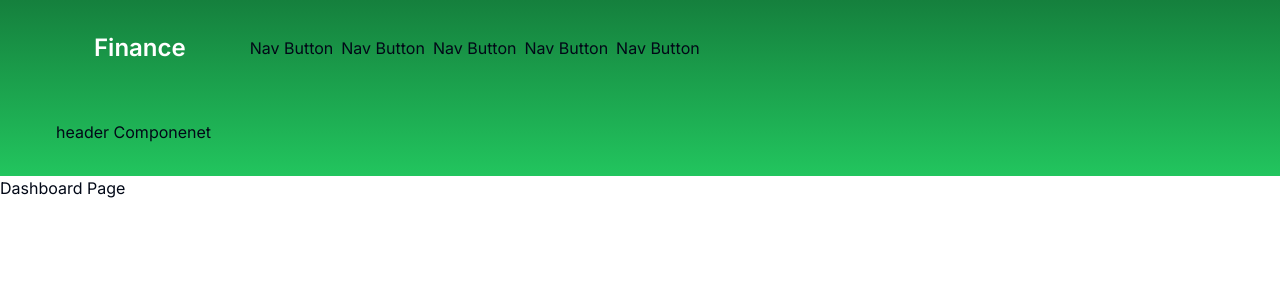
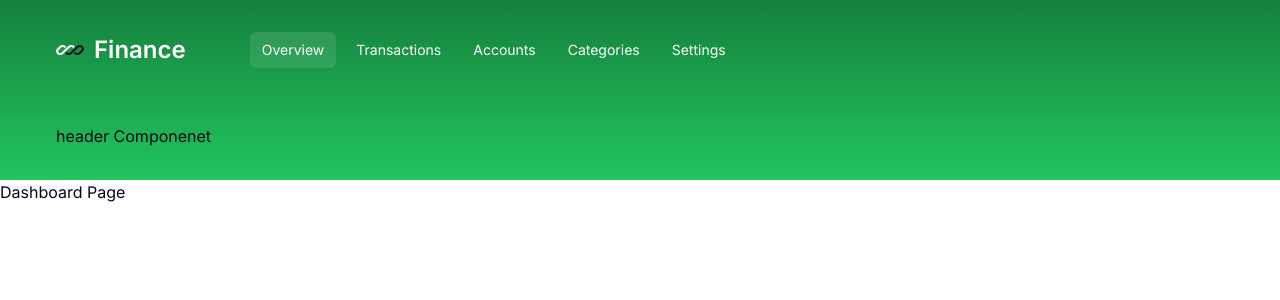
Before and after one commit to psood708/FinFun, a Next.js app: page / in a window 1280 px wide. Shown: the top 300 px of the page. Built offline with nearby package versions, Linux system fonts and the light colour scheme.

Commit message:
Finfun cont

```diff
--- a/components/header.tsx
+++ b/components/header.tsx
@@ -1,3 +1,5 @@
+"use client";
+
 import { HeaderLogo } from "@/components/header-logo"
 import {Navigation} from "@/components/navigation"
 export const Header = () =>{
@@ -8,6 +10,7 @@ export const Header = () =>{
                     <div className="flex items-center lg:gap-x-16">
                         <HeaderLogo/>
                         <Navigation/>
+
                     </div>
                 </div>
 
--- a/components/nav-button.tsx
+++ b/components/nav-button.tsx
@@ -1,3 +1,7 @@
+import { Button } from "@/components/ui/button";
+import { cn } from "@/lib/utils";
+import Link from "next/link";
+
 type Props = {
 
     href:string;
@@ -5,11 +9,26 @@ type Props = {
     isActive?:boolean;
 };
 
-export const NavButton = ({}: Props) =>{
+export const NavButton = ({
+    href,
+    label,
+    isActive
+}: Props) =>{
     return (
-        <div>
-            Nav Button
-        </div>
+        <Button
+            asChild
+            size="sm"
+            variant="outline"
+            className={cn(
+                "w-full lg:w-auto justify-between font-normal hover:bg-white/20 hover:text-white border-none focus-visible:ring-offset-0 focus-visible:ring-transparent outline-none text-white focus:bg-white/30 transition",
+                isActive ? "bg-white/10 text-white" : "bg-transparent"
+
+            )}
+        >
+            <Link href={href}>
+            {label}
+            </Link>
+        </Button>
 
     );
 
--- a/package.json
+++ b/package.json
@@ -13,6 +13,8 @@
     "@clerk/nextjs": "^5.3.3",
     "@hono/clerk-auth": "^2.0.0",
     "@hono/zod-validator": "^0.2.2",
+    "@radix-ui/react-dialog": "^1.1.1",
+    "@radix-ui/react-slot": "^1.1.0",
     "class-variance-authority": "^0.7.0",
     "clsx": "^2.1.1",
     "hono": "^4.5.8",
```
Also changed, not shown: public/logo.svg, 1 other file (tests, documents, lock files or other folders).
